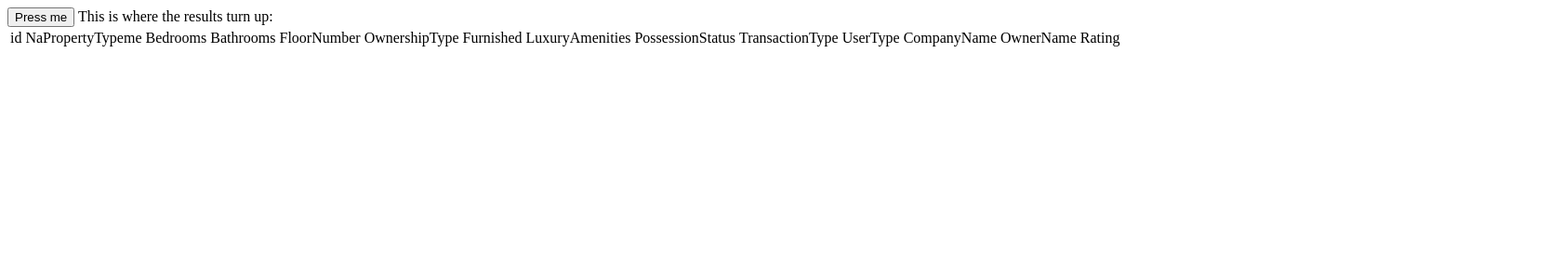
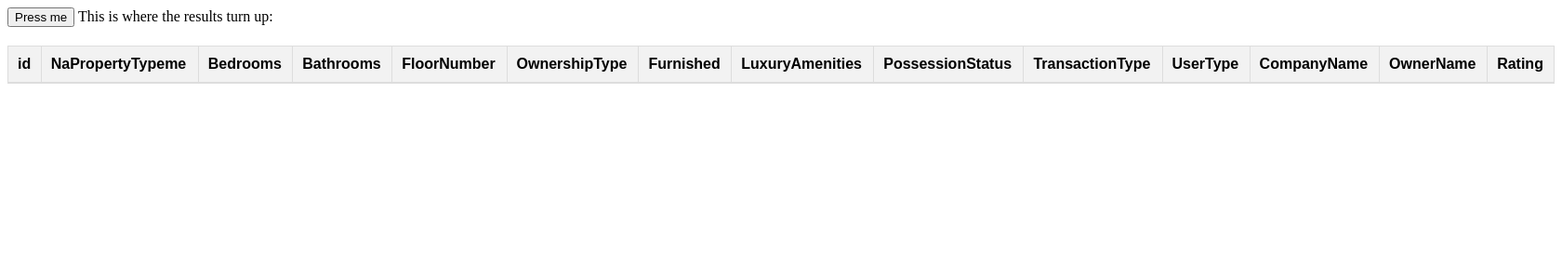
Before and after one commit to gh-harsha/flask, a Flask app: template templates/viewproperty.html in a window 1680 px wide. Shown: the top 300 px of the page at 93% size. Run offline with Flask 3, Linux system fonts and the light colour scheme; the template is opened without the code that fills it, so the values that code supplies are empty.

Commit message:
tableupdate

```diff
--- a/templates/viewproperty.html
+++ b/templates/viewproperty.html
@@ -38,7 +38,7 @@ let doIt=()=>{
 <body>
 <button onClick="doIt()">Press me</button>
 This is where the results turn up: <br/>
-<table id='tab1'>
+<!-- <table id='tab1'>
 <tr><td>id</td>
     <td>NaPropertyTypeme</td>
     <td>Bedrooms</td>
@@ -54,5 +54,31 @@ This is where the results turn up: <br/>
     <td>OwnerName</td>
     <td>Rating</td>
 </tr>
-</body>
+</body> -->
+
+<table id="tab1" style="width: 100%; border-collapse: collapse; margin-top: 20px; font-family: Arial, sans-serif;">
+    <thead>
+      <tr style="background-color: #f2f2f2; border-bottom: 2px solid #ddd;">
+        <th style="padding: 10px; text-align: left; border: 1px solid #ddd;">id</th>
+        <th style="padding: 10px; text-align: left; border: 1px solid #ddd;">NaPropertyTypeme</th>
+        <th style="padding: 10px; text-align: left; border: 1px solid #ddd;">Bedrooms</th>
+        <th style="padding: 10px; text-align: left; border: 1px solid #ddd;">Bathrooms</th>
+        <th style="padding: 10px; text-align: left; border: 1px solid #ddd;">FloorNumber</th>
+        <th style="padding: 10px; text-align: left; border: 1px solid #ddd;">OwnershipType</th>
+        <th style="padding: 10px; text-align: left; border: 1px solid #ddd;">Furnished</th>
+        <th style="padding: 10px; text-align: left; border: 1px solid #ddd;">LuxuryAmenities</th>
+        <th style="padding: 10px; text-align: left; border: 1px solid #ddd;">PossessionStatus</th>
+        <th style="padding: 10px; text-align: left; border: 1px solid #ddd;">TransactionType</th>
+        <th style="padding: 10px; text-align: left; border: 1px solid #ddd;">UserType</th>
+        <th style="padding: 10px; text-align: left; border: 1px solid #ddd;">CompanyName</th>
+        <th style="padding: 10px; text-align: left; border: 1px solid #ddd;">OwnerName</th>
+        <th style="padding: 10px; text-align: left; border: 1px solid #ddd;">Rating</th>
+      </tr>
+    </thead>
+    <tbody>
+    </tbody>
+  </table>
+
+
+
 </html>
```
